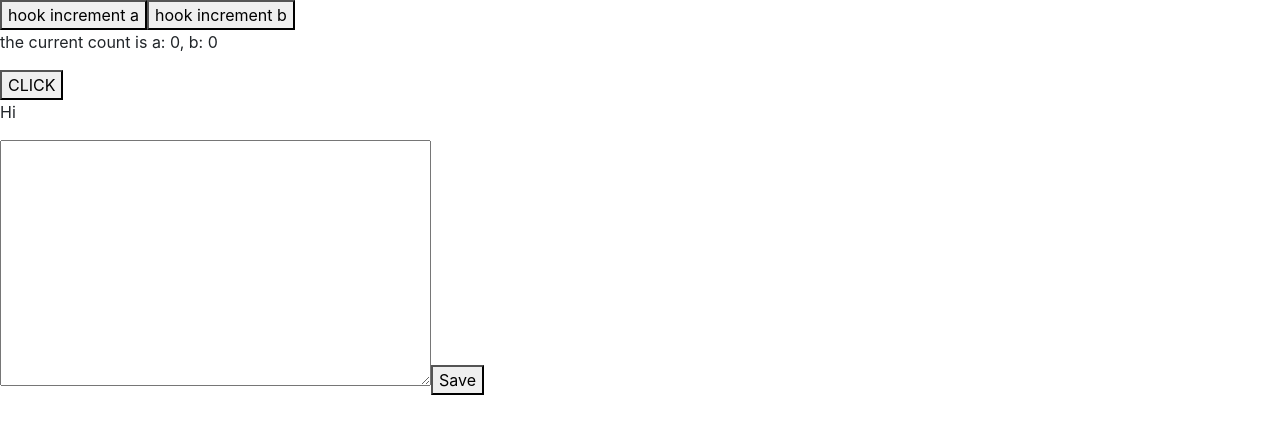
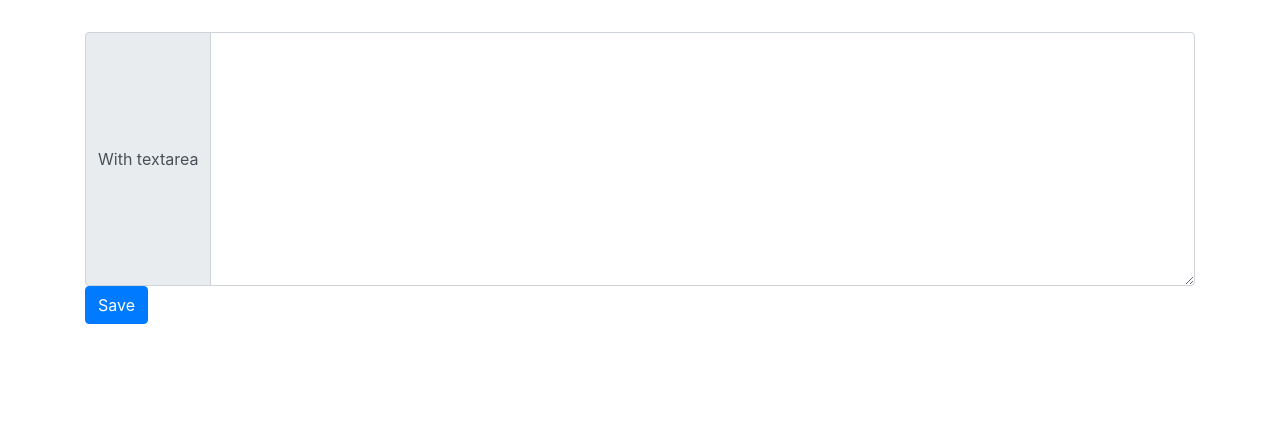
Before and after one commit to Koldenblue/redux-journal, a React (Create React App) app in the folder client/: page / in a window 1280 px wide. Shown: the top 434 px of the page. Built offline with nearby package versions, Linux system fonts and the light colour scheme.

Commit message:
text area for journal

```diff
--- a/client/src/App.js
+++ b/client/src/App.js
@@ -11,9 +11,8 @@ function App() {
 
         <Route exact path='/' component={() => {
           return (<>
-            <ReducerHook />
+            {/* <ReducerHook /> */}
             <Home />
-            <Journal />
           </>)
         }} />
 
--- a/client/src/components/Home.js
+++ b/client/src/components/Home.js
@@ -1,5 +1,11 @@
 import axios from 'axios';
 import React, { useState } from 'react';
+import Journal from './Journal';
+import ReducerHook from './ReducerHook';
+import Container from 'react-bootstrap/Container';
+import Row from 'react-bootstrap/Row';
+import Col from 'react-bootstrap/Col';
+import { useSelector, useDispatch } from 'react-redux';
 
 export default function Home() {
   const [text, setText] = useState('');
@@ -10,17 +16,21 @@ export default function Home() {
     })
   }
 
-  const save = () => {
-    console.log(text);
-  }
+  const dispatch = useDispatch();
+
 
   return (
-  <>
-    <button onClick={getEntry} >CLICK</button>
-    <p>Hi</p>
+    <>
+      {/* <ReducerHook /> */}
+      {/* <button onClick={getEntry} >CLICK</button> */}
 
-    {/* <textarea className='journal-entry' onChange={(event) => setText(event.target.value)} cols='40' rows='10' />
-    <button onClick={save}>Save</button> */}
-  </>
+      <Container>
+        <Row>
+          <Col>
+            <Journal />
+          </Col>
+        </Row>
+      </Container>
+    </>
   )
 }
--- a/client/src/components/Journal.js
+++ b/client/src/components/Journal.js
@@ -1,5 +1,7 @@
 import React, { useState } from 'react';
 import { postEntry, deleteEntry } from '../app/journalSlice';
+import Row from 'react-bootstrap/Row';
+import Col from 'react-bootstrap/Col';
 import { useSelector, useDispatch } from 'react-redux';
 
 export default function Journal() {
@@ -8,12 +10,27 @@ export default function Journal() {
   const dispatch = useDispatch();
 
   return (<>
-    <textarea className='journal-entry' onChange={(event) => setText(event.target.value)} cols='40' rows='10' />
-    <button onClick={() => {
-      console.log(text);
-      dispatch(postEntry(text))
-    }}>
-      Save
-    </button>
+    <Row>
+      <Col>
+      <div class="input-group journal-entry">
+      <div class="input-group-prepend">
+    <span class="input-group-text">With textarea</span>
+  </div>
+        <textarea className='form-control ' onChange={(event) => setText(event.target.value)} rows='10' aria-label="With textarea" />
+</div>
+      </Col>
+
+    </Row>
+
+    <Row>
+      <Col>
+        <button className='btn-primary btn' onClick={() => {
+          console.log(text);
+          dispatch(postEntry(text))
+        }}>
+          Save
+        </button>
+      </Col>
+    </Row>
   </>)
 }
--- a/client/src/index.css
+++ b/client/src/index.css
@@ -1,5 +1,5 @@
 .journal-entry {
-
+  margin-top: 2em;
 }
 
 
```
